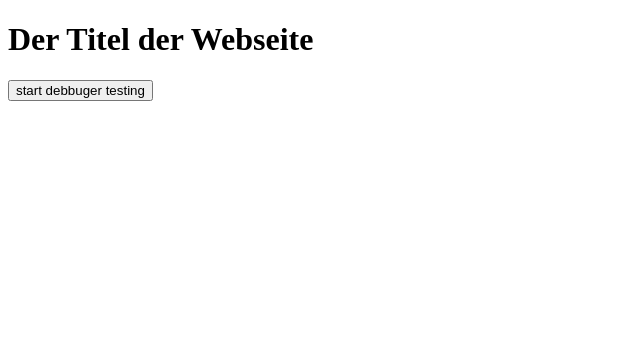
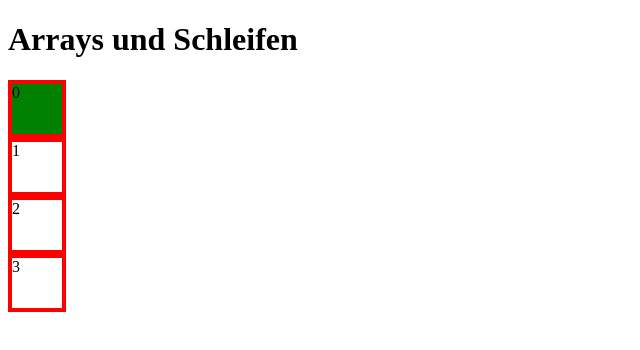
Before and after one commit to Demis-Moysidis/Developer_Akademie, a plain HTML site: page index.html in a window 1280 px wide. Shown: the whole page, without its empty margins (0-640 px from the left). Drawn offline with Linux system fonts and the light colour scheme.

Commit message:
working with getElementByClassName with for-loop

```diff
--- a/index.html
+++ b/index.html
@@ -7,17 +7,22 @@
     <link rel="stylesheet" href="style.css">
 
 </head>
-<!-- <body onload="testOne()"> -->
-<body>
+<body onload="initArrays()">
+
 
     <!-- <button onclick="button_toogle()">toogle</button>
     <p id="p-Tag" >Inhalt</p> -->
 
     <!-- <input id="input_id" value="hallo welt!" type="text" onchange="getValue()"> -->
 
-    <h1 id="website_title">Der Titel der Webseite</h1>
-    <button onclick="init()">start debbuger testing</button>
-    <p id="debugger_log"></p>
+    <h1 id="website_title">Arrays und Schleifen</h1>
+    <!-- <button onclick="init()">start debbuger testing</button>
+    <p id="debugger_log"></p> -->
+
+    <div class="red_box green_fill"></div>
+    <div class="red_box"></div>
+    <div class="red_box"></div>
+    <div class="red_box"></div>
 
 </body>
 <script src="script.js"></script>
--- a/script.js
+++ b/script.js
@@ -290,3 +290,14 @@
 // console.log(isPrime(7)); // Erwartete Ausgabe: true (7 ist eine Primzahl)
 
 // console.log(isPrime(4)); // Erwartete Ausgabe: false (4 ist keine Primzahl)
+
+
+function initArrays(){
+    let refList = document.getElementsByClassName('red_box')
+
+    for (let index = 0; index < refList.length; index++) {
+        const singleRef = refList[index];
+        singleRef.innerText = index;
+
+    }
+}
--- a/style.css
+++ b/style.css
@@ -1,3 +1,13 @@
 .display_none{
     display: none;
 }
+
+.red_box{
+    height: 50px;
+    width: 50px;
+    border: 4px solid red;
+}
+
+.green_fill{
+    background-color: green;
+}
```
